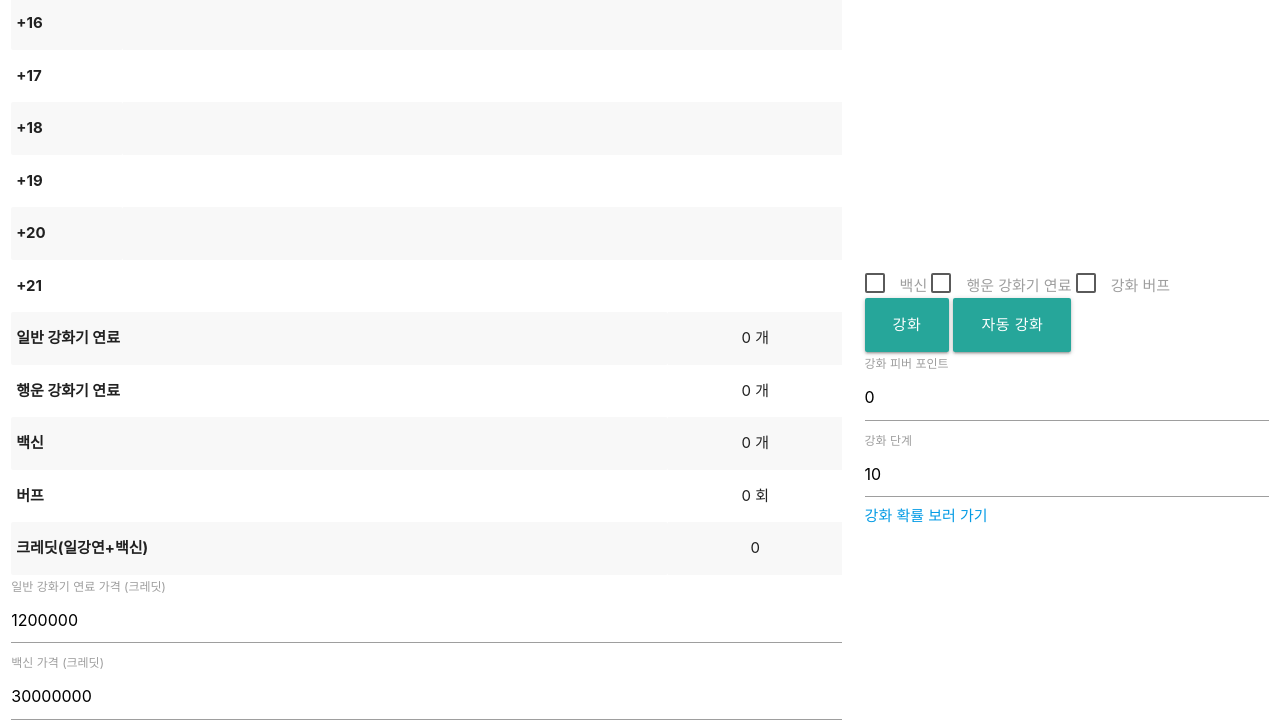
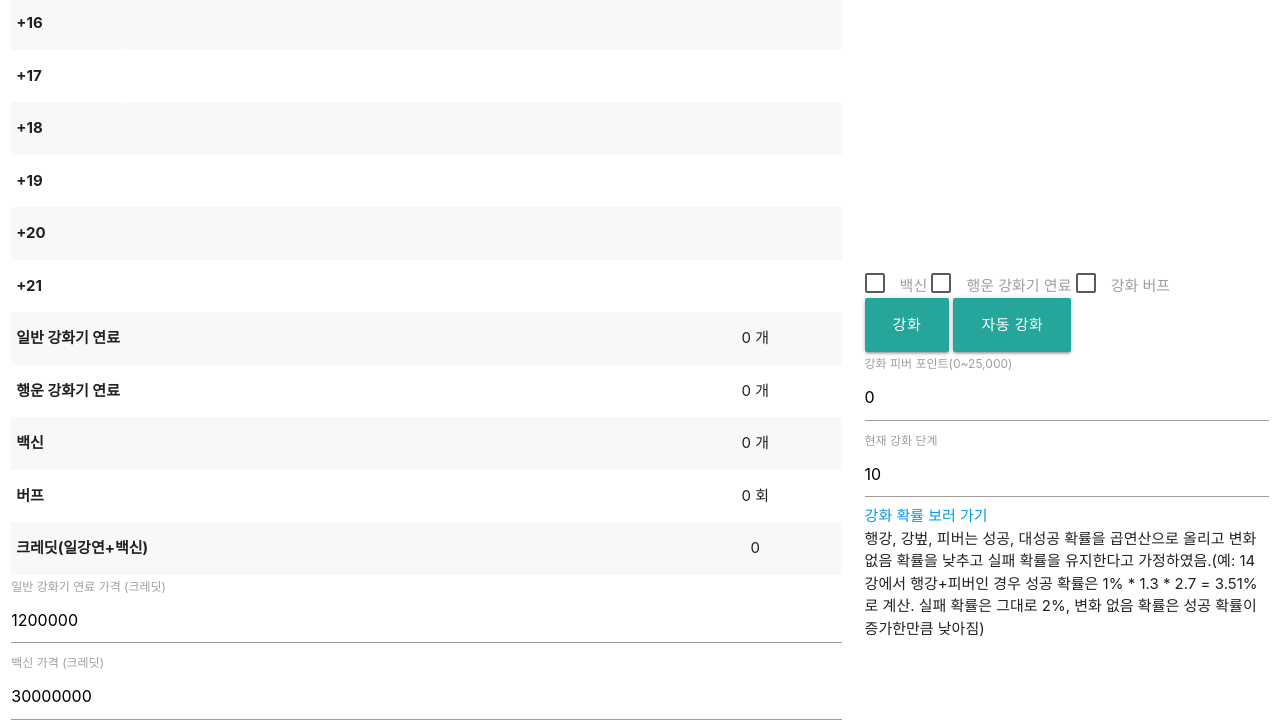
Before and after one commit to kawaiitina/c, a plain HTML site: page index.html in a window 1280 px wide. Shown: the part 423-1151 px from the top of the page. Drawn offline with nearby package versions, Linux system fonts and the light colour scheme.

Commit message:
Update index.html

```diff
--- a/index.html
+++ b/index.html
@@ -86,14 +86,15 @@
                 <!-- <div class="">강화 피버 포인트: {{ feverPoint }}</div> -->
                 <!-- <div v-if="feverPoint >= 25000">강화 피버!</div> -->
                 <label>
-                    강화 피버 포인트
+                    강화 피버 포인트(0~25,000)
                     <input class="input-field inline" type="number" min="0" max="25000" v-model.number="feverPoint">
                 </label>
                 <label>
-                    강화 단계
+                    현재 강화 단계
                     <input class="input-field inline" type="number" min="9" max="22" v-model.number="currentEnhanceLevel">
                 </label>
                 <a href="http://closers.nexon.com/News/Notice/View?n4ArticleSN=133963" target="_blank">강화 확률 보러 가기</a>
+                <div>행강, 강벞, 피버는 성공, 대성공 확률을 곱연산으로 올리고 변화없음 확률을 낮추고 실패 확률을 유지한다고 가정하였음.(예: 14강에서 행강+피버인 경우 성공 확률은 1% * 1.3 * 2.7 = 3.51%로 계산. 실패 확률은 그대로 2%, 변화 없음 확률은 성공 확률이 증가한만큼 낮아짐)</div>
                 <!-- <div class="">강화 결과: {{ logs[logs.length - 1] }}</div> -->
             </div>
         </div>
```
